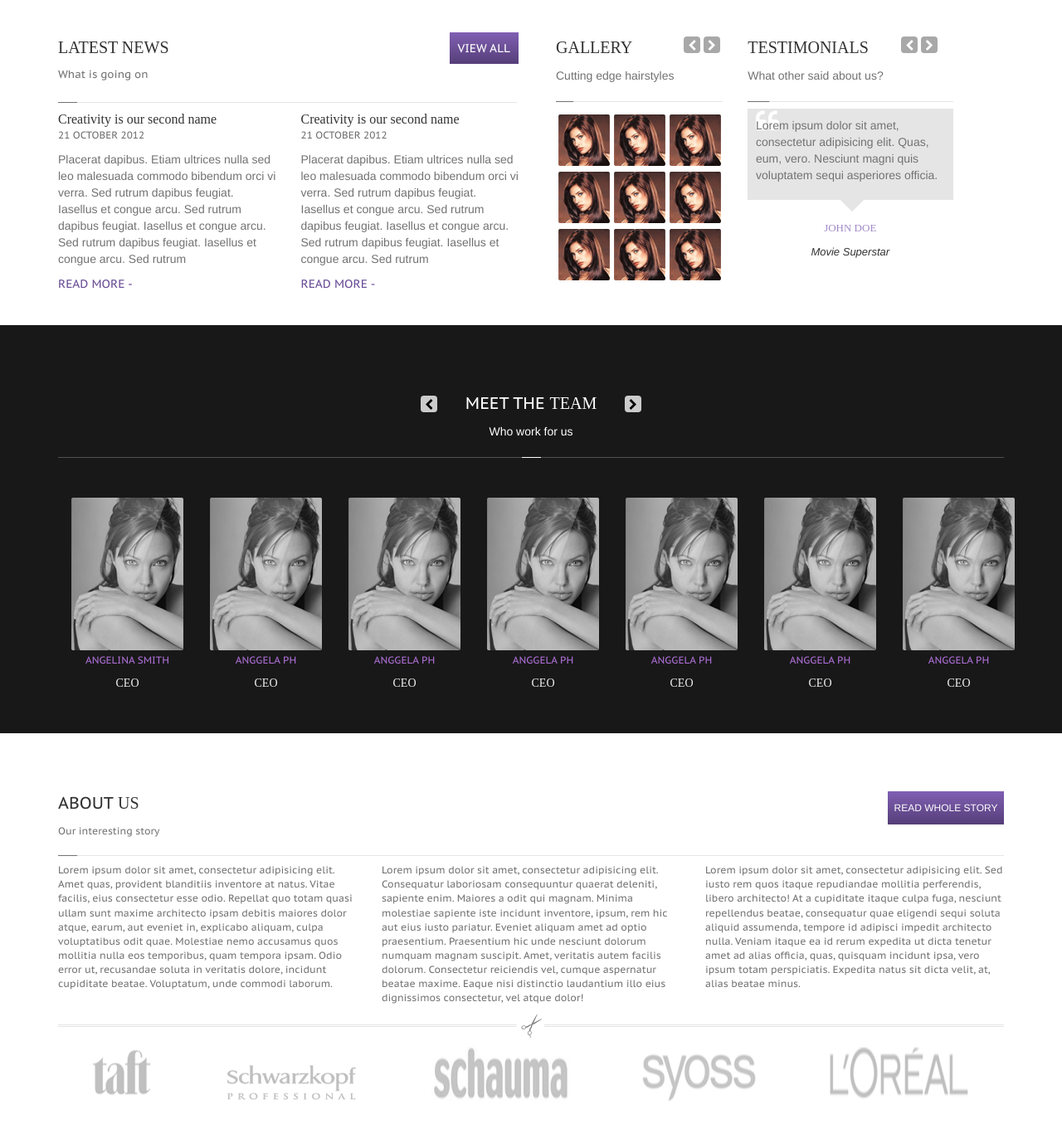
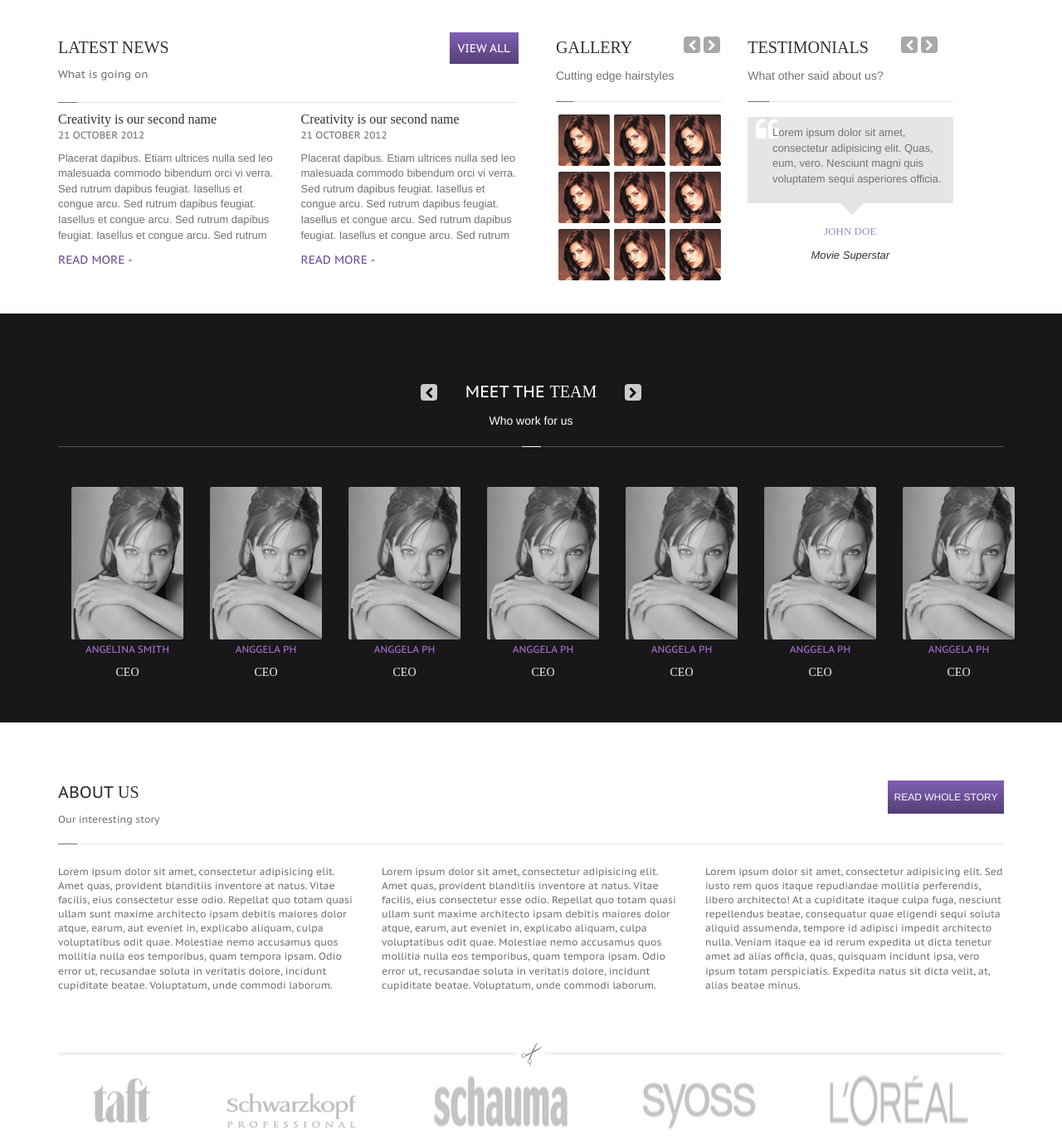
Before and after one commit to nguyenha1121/Ex-6, a website: page index.html in a window 1280 px wide. Shown: the part 950-2322 px from the top of the page at 83% size. Drawn offline with nearby package versions, Linux system fonts and the light colour scheme; a web font is replaced by a local one.

Commit message:
completed the index page

```diff
--- a/assets/less/style.less
+++ b/assets/less/style.less
@@ -32,7 +32,9 @@
 	width: 25px;
 	padding-left: 10px;
 }
+.navbar-default .navbar-collapse, .navbar-default .navbar-form{
 
+}
 
 section{
 	padding:40px 0;
@@ -681,6 +683,7 @@
 		background: #e5e5e5;
 		position: relative;
 		z-index:10;
+		margin-top: 10px;
 		i{
 			position: absolute;
 			top:0;
@@ -802,6 +805,10 @@
 		}
 	}
 }
+.about .cn p{
+	padding-top: 15px;
+	padding-bottom: 50px;
+}
 .titleabout{
 	padding:30px 0 0;
 }
@@ -904,8 +911,14 @@
 	a:hover{
 		text-decoration: none;
 	}
+	p.cn.f-helvetica{
+		font-size: 13px;
+	}
 }
-
+p.f-helvetica.test{
+	padding-left: 20px;
+	font-size: 13px;
+}
 
 .bgimg{
 	width: 135px;
--- a/index.html
+++ b/index.html
@@ -423,7 +423,7 @@
                                     <div class="itemss">
                                         <div class="message cn">
                                             <i class="fa fa-quote-left" aria-hidden="true"></i>
-                                            <p class="f-helvetica">Lorem ipsum dolor sit amet, consectetur adipisicing elit. Quas, eum, vero. Nesciunt magni quis voluptatem sequi asperiores officia.</p>
+                                            <p class="f-helvetica test">Lorem ipsum dolor sit amet, consectetur adipisicing elit. Quas, eum, vero. Nesciunt magni quis voluptatem sequi asperiores officia.</p>
                                         </div>
                                         <div class="signature">
                                             <p class="up pt-b">john doe</p>
@@ -593,7 +593,7 @@
                     <p>Lorem ipsum dolor sit amet, consectetur adipisicing elit. Amet quas, provident blanditiis inventore at natus. Vitae facilis, eius consectetur esse odio. Repellat quo totam quasi ullam sunt maxime architecto ipsam debitis maiores dolor atque, earum, aut eveniet in, explicabo aliquam, culpa voluptatibus odit quae. Molestiae nemo accusamus quos mollitia nulla eos temporibus, quam tempora ipsam. Odio error ut, recusandae soluta in veritatis dolore, incidunt cupiditate beatae. Voluptatum, unde commodi laborum.</p>
                 </div>
                 <div class="col-md-4 col-sm-6 cn res420none">
-                    <p>Lorem ipsum dolor sit amet, consectetur adipisicing elit. Consequatur laboriosam consequuntur quaerat deleniti, sapiente enim. Maiores a odit qui magnam. Minima molestiae sapiente iste incidunt inventore, ipsum, rem hic aut eius iusto pariatur. Eveniet aliquam amet ad optio praesentium. Praesentium hic unde nesciunt dolorum numquam magnam suscipit. Amet, veritatis autem facilis dolorum. Consectetur reiciendis vel, cumque aspernatur beatae maxime. Eaque nisi distinctio laudantium illo eius dignissimos consectetur, vel atque dolor!</p>
+                    <p>Lorem ipsum dolor sit amet, consectetur adipisicing elit. Amet quas, provident blanditiis inventore at natus. Vitae facilis, eius consectetur esse odio. Repellat quo totam quasi ullam sunt maxime architecto ipsam debitis maiores dolor atque, earum, aut eveniet in, explicabo aliquam, culpa voluptatibus odit quae. Molestiae nemo accusamus quos mollitia nulla eos temporibus, quam tempora ipsam. Odio error ut, recusandae soluta in veritatis dolore, incidunt cupiditate beatae. Voluptatum, unde commodi laborum.</p>
                 </div>
                 <div class="col-md-4 cn res768none res420none">
                     <p>Lorem ipsum dolor sit amet, consectetur adipisicing elit. Sed iusto rem quos itaque repudiandae mollitia perferendis, libero architecto! At a cupiditate itaque culpa fuga, nesciunt repellendus beatae, consequatur quae eligendi sequi soluta aliquid assumenda, tempore id adipisci impedit architecto nulla. Veniam itaque ea id rerum expedita ut dicta tenetur amet ad alias officia, quas, quisquam incidunt ipsa, vero ipsum totam perspiciatis. Expedita natus sit dicta velit, at, alias beatae minus.</p>
```
Also changed, not shown: build/style.css.
